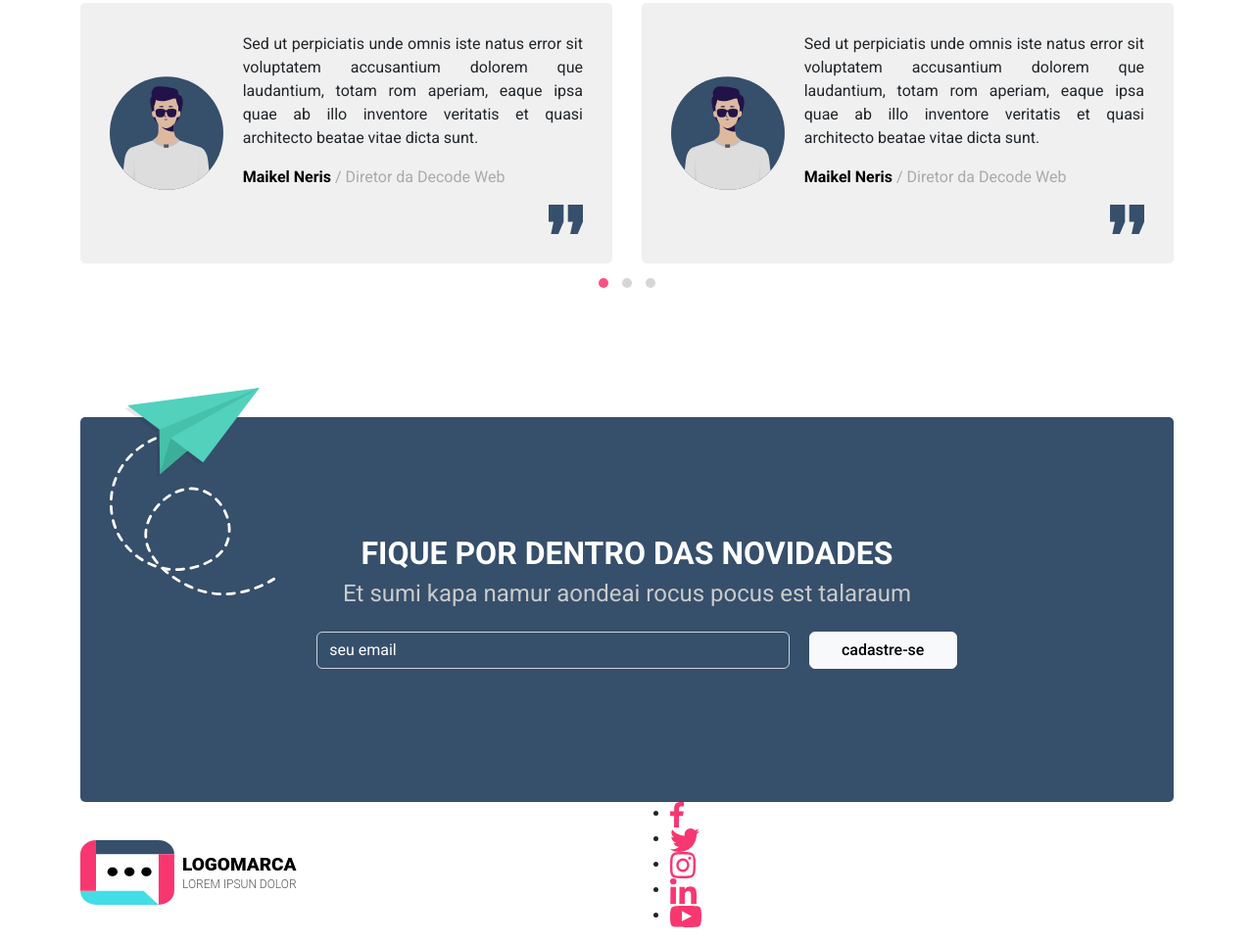
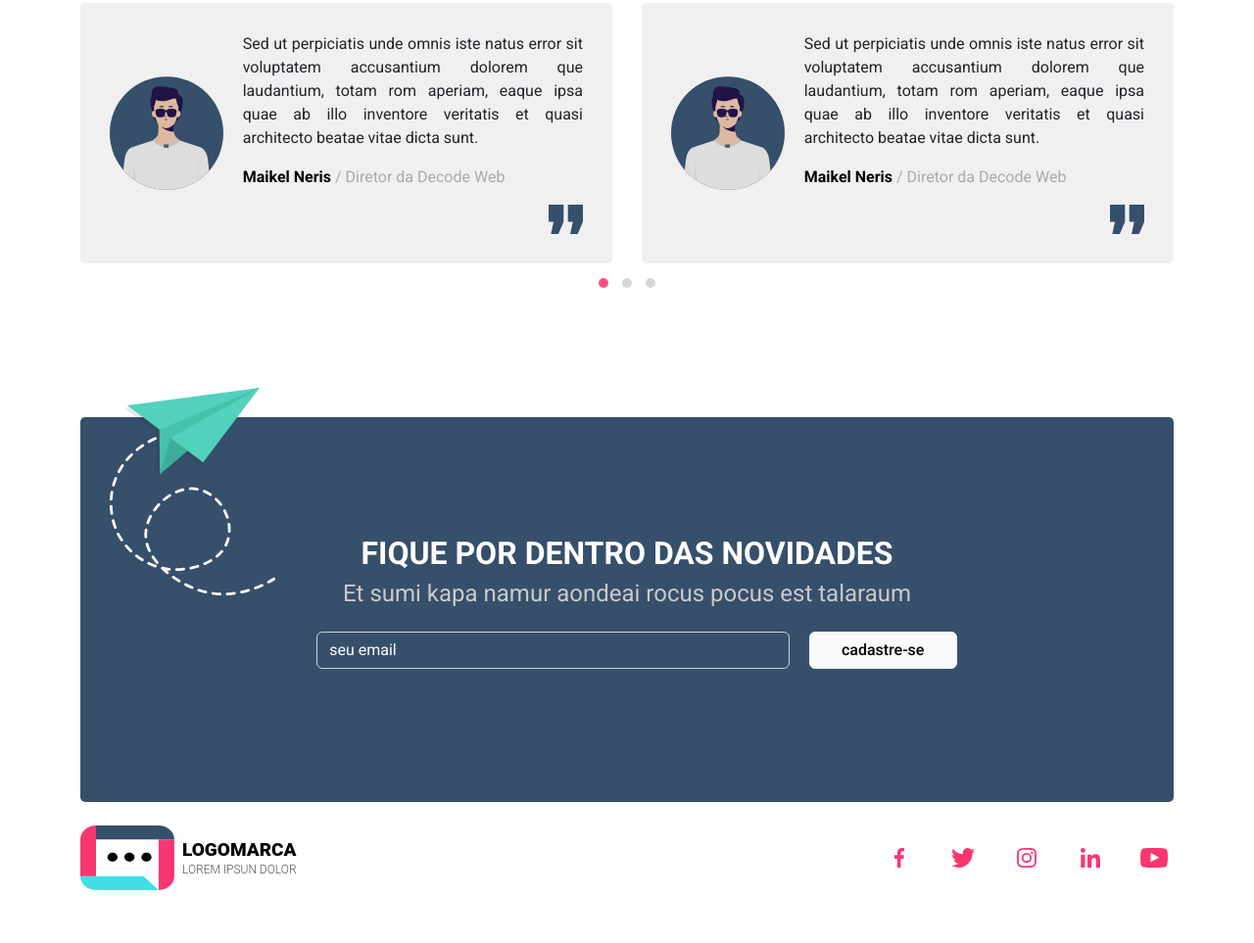
Before and after one commit to MarcusVMendes/bootstrap-landing-page, a plain HTML site: page index.html in a window 1280 px wide. Shown: the part 4380-5343 px from the top of the page at 98% size. After the commit the page ends 5289 px from the top, so only its background shows below. Drawn offline with nearby package versions, Linux system fonts and the light colour scheme.

Commit message:
style: social buttons style

```diff
--- a/css/custom.css
+++ b/css/custom.css
@@ -211,4 +211,41 @@ body, html {
 #footer .email button {
     margin-left: 20px;
 }
+
+#footer ul {
+    margin: 0;
+    padding: 0;
+    display: flex;
+    justify-content: flex-end;
+}
+
+#footer ul li {
+    display: flex;
+    list-style-type: none;
+    margin-left: 25px;
+}
+
+#footer ul li:first-child {
+    margin-left: 0;
+}
+
+#footer ul li a {
+    display: flex;
+    width: 40px;
+    height: 40px;
+    border-radius: 20px;
+    justify-content: center;
+    align-items: center;
+    background: transparent;
+    transition: all ease-out 0.2s;
+}
+
+#footer ul li a:hover {
+    box-shadow: 0 0 10px 0 rgba(0, 0, 0, 0.12);
+    background: #fff;
+}
+
+#footer ul li a img {
+    max-height: 20px;
+}
 /* /CONTATO */
--- a/index.html
+++ b/index.html
@@ -457,7 +457,7 @@
     <!-- FOOTER -->
     <footer id="footer">
         <div class="container">
-            <div class="email">
+            <div class="email mb-4">
                 <img src="assets/paperplane.svg" alt="aviao de papel">
                 <h2 class="title text-center">Fique por dentro das novidades</h2>
                 <h4 class="subtitle text-center mb-4">Et sumi kapa namur aondeai rocus pocus est talaraum</h4>
```
